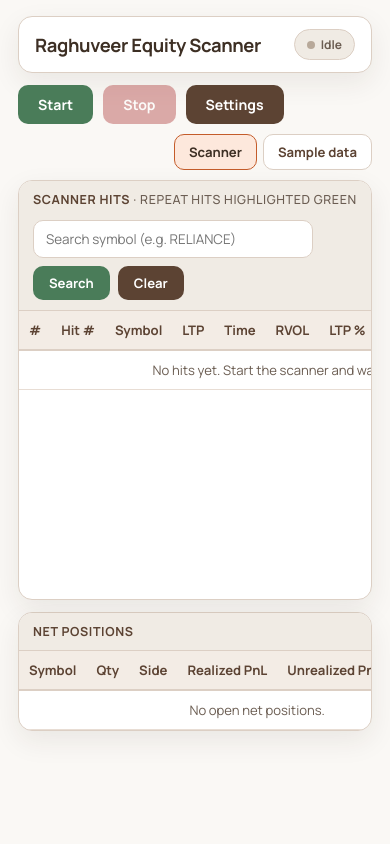
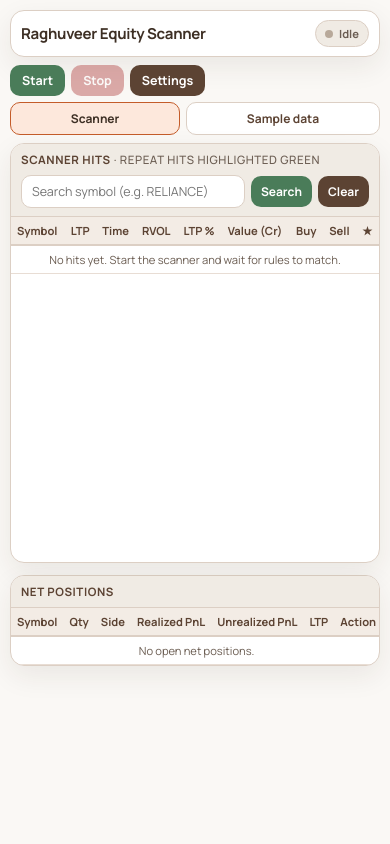
Before and after one commit to PulkitChadha125/RaghuveerFyersOptionScanner, a Flask app: page / in a window 390 px wide. Run offline with Flask 3, Linux system fonts and the light colour scheme; data that the repository does not hold is empty; some libraries are stand-ins or nearby versions.

Commit message:
UI Updated

```diff
--- a/static/styles.css
+++ b/static/styles.css
@@ -681,3 +681,188 @@ details.advanced-rules summary {
     font-family: inherit;
     margin: 0 14px 12px;
 }
+
+/* ——— Compact layout for small panes (e.g. 1/3 laptop width) ——— */
+@media (max-width: 1100px) {
+    .scanner-app {
+        max-width: none;
+        padding: 10px 10px 16px;
+    }
+
+    .scanner-header {
+        padding: 9px 10px;
+        margin-bottom: 8px;
+    }
+
+    .scanner-title {
+        font-size: 1rem;
+    }
+
+    .live-pill {
+        padding: 5px 9px;
+        font-size: 0.7rem;
+    }
+
+    .scanner-toolbar {
+        gap: 6px;
+        margin-bottom: 8px;
+    }
+
+    .toolbar-btn {
+        padding: 7px 12px;
+        font-size: 0.78rem;
+    }
+
+    .nav-pill {
+        margin-left: 0;
+        width: 100%;
+    }
+
+    .nav-pill a {
+        flex: 1 1 auto;
+        text-align: center;
+        padding: 7px 10px;
+        font-size: 0.75rem;
+    }
+
+    .scanner-panel-head {
+        gap: 8px;
+    }
+
+    .scanner-symbol-search {
+        width: 100%;
+        gap: 6px;
+    }
+
+    .scanner-search-field {
+        flex: 1 1 190px;
+        width: auto;
+        min-width: 0;
+        padding: 7px 10px;
+        font-size: 0.78rem;
+    }
+
+    .scanner-search-btn,
+    .scanner-clear-btn {
+        padding: 7px 10px !important;
+        font-size: 0.75rem !important;
+    }
+
+    .panel-block-header {
+        padding: 8px 10px;
+        font-size: 0.72rem;
+    }
+
+    .scanner-table-wrap {
+        max-height: min(56vh, 520px);
+    }
+
+    .data-table {
+        font-size: 0.74rem;
+    }
+
+    .data-table thead th {
+        padding: 7px 7px;
+    }
+
+    .data-table td {
+        padding: 7px 7px;
+    }
+
+    .trade-btn {
+        padding: 5px 9px;
+        font-size: 0.7rem;
+    }
+
+    .watch-icon-btn {
+        width: 26px;
+        height: 26px;
+        font-size: 0.84rem;
+    }
+
+    .modal-backdrop {
+        padding: 10px;
+    }
+
+    .modal-panel {
+        max-width: 98vw;
+        max-height: 94vh;
+    }
+
+    .modal-head {
+        padding: 10px 12px;
+    }
+
+    .modal-head h2 {
+        font-size: 0.96rem;
+    }
+
+    .modal-body {
+        padding: 12px;
+    }
+
+    .settings-criteria-row {
+        gap: 6px;
+        margin-bottom: 9px;
+    }
+
+    .settings-criteria-row label {
+        min-width: 95px;
+        font-size: 0.88rem;
+    }
+
+    .settings-criteria-row input[type="number"] {
+        width: 84px;
+        padding: 6px 7px;
+        font-size: 0.86rem;
+    }
+
+    .settings-criteria-row .criteria-suffix {
+        font-size: 0.88rem;
+    }
+
+    .btn-primary,
+    .btn-secondary {
+        padding: 8px 12px;
+        font-size: 0.82rem;
+    }
+}
+
+@media (max-width: 760px) {
+    body {
+        font-size: 13px;
+    }
+
+    .scanner-title {
+        font-size: 0.94rem;
+    }
+
+    .data-table {
+        font-size: 0.7rem;
+    }
+
+    .data-table thead th,
+    .data-table td {
+        padding: 6px 6px;
+    }
+
+    .trade-btn {
+        min-width: 44px;
+        padding: 4px 8px;
+        font-size: 0.66rem;
+    }
+
+    .settings-criteria-row {
+        flex-wrap: wrap;
+    }
+
+    .settings-criteria-row label {
+        min-width: 100%;
+        font-size: 0.82rem;
+    }
+
+    .settings-criteria-row input[type="number"] {
+        width: 100%;
+        max-width: 150px;
+    }
+}
--- a/templates/index.html
+++ b/templates/index.html
@@ -50,15 +50,12 @@
                     <table class="data-table">
                         <thead>
                             <tr>
-                                <th>#</th>
-                                <th>Hit #</th>
                                 <th>Symbol</th>
                                 <th>LTP</th>
                                 <th>Time</th>
                                 <th>RVOL</th>
                                 <th>LTP %</th>
                                 <th>Value (Cr)</th>
-                                <th>Rule</th>
                                 <th>Buy</th>
                                 <th>Sell</th>
                                 <th>★</th>
@@ -68,15 +65,12 @@
                             {% if all_symbols %}
                                 {% for stock in all_symbols %}
                                 <tr class="{% if stock.symbol_repeat %}scanner-row-repeat{% endif %}" data-symbol="{{ stock.symbol|lower }}">
-                                    <td>{{ loop.index }}</td>
-                                    <td>{{ stock.hits }}</td>
                                     <td>{{ stock.symbol }}</td>
                                     <td>{{ stock.ltp }}</td>
-                                    <td>{{ stock.time }}</td>
+                                    <td>{{ stock.time.split(' ')[1] if stock.time and (' ' in stock.time) else stock.time }}</td>
                                     <td>{{ stock.relative_vol }}x</td>
                                     <td>{{ stock.change_pct }}</td>
                                     <td>{{ stock.trade_value_cr }}</td>
-                                    <td>{{ stock.condition }}</td>
                                     <td>
                                         <button type="button" class="trade-btn buy" data-side="BUY" data-symbol="{{ stock.symbol }}" data-ltp="{{ stock.ltp }}">Buy</button>
                                     </td>
@@ -98,7 +92,7 @@
                                 {% endfor %}
                             {% else %}
                                 <tr>
-                                    <td colspan="12" class="empty-row">No hits yet. Start the scanner and wait for rules to match.</td>
+                                    <td colspan="9" class="empty-row">No hits yet. Start the scanner and wait for rules to match.</td>
                                 </tr>
                             {% endif %}
                         </tbody>
@@ -339,21 +333,18 @@
         const renderScannerRows = (rows, watchlist, emptyText) => {
             if (!tableBody) return;
             if (!rows || rows.length === 0) {
-                tableBody.innerHTML = `<tr><td colspan="12" class="empty-row">${emptyText}</td></tr>`;
+                tableBody.innerHTML = `<tr><td colspan="9" class="empty-row">${emptyText}</td></tr>`;
                 return;
             }
             const wl = new Set(watchlist || []);
-            tableBody.innerHTML = rows.map((stock, i) => `
+            tableBody.innerHTML = rows.map((stock) => `
                 <tr class="${stock.symbol_repeat ? "scanner-row-repeat" : ""}" data-symbol="${String(stock.symbol || "").toLowerCase()}">
-                    <td>${i + 1}</td>
-                    <td>${stock.hits ?? "-"}</td>
                     <td>${stock.symbol ?? "-"}</td>
                     <td>${stock.ltp ?? "-"}</td>
-                    <td>${stock.time ?? "-"}</td>
+                    <td>${timeOnly(stock.time)}</td>
                     <td>${stock.relative_vol ?? "-"}x</td>
                     <td>${stock.change_pct ?? "-"}</td>
                     <td>${stock.trade_value_cr ?? "-"}</td>
-                    <td>${stock.condition ?? "-"}</td>
                     <td>${buildTradeButton(stock, "BUY")}</td>
                     <td>${buildTradeButton(stock, "SELL")}</td>
                     <td>${buildWatchButton(stock, wl)}</td>
@@ -365,6 +356,13 @@
             const n = Number(v);
             if (!Number.isFinite(n)) return "-";
             return n.toLocaleString("en-IN", { maximumFractionDigits: 2 });
+        };
+
+        const timeOnly = (value) => {
+            const t = String(value ?? "").trim();
+            if (!t) return "-";
+            const parts = t.split(" ");
+            return parts.length > 1 ? parts[parts.length - 1] : t;
         };
 
         const renderNetPositions = (rows) => {
```
